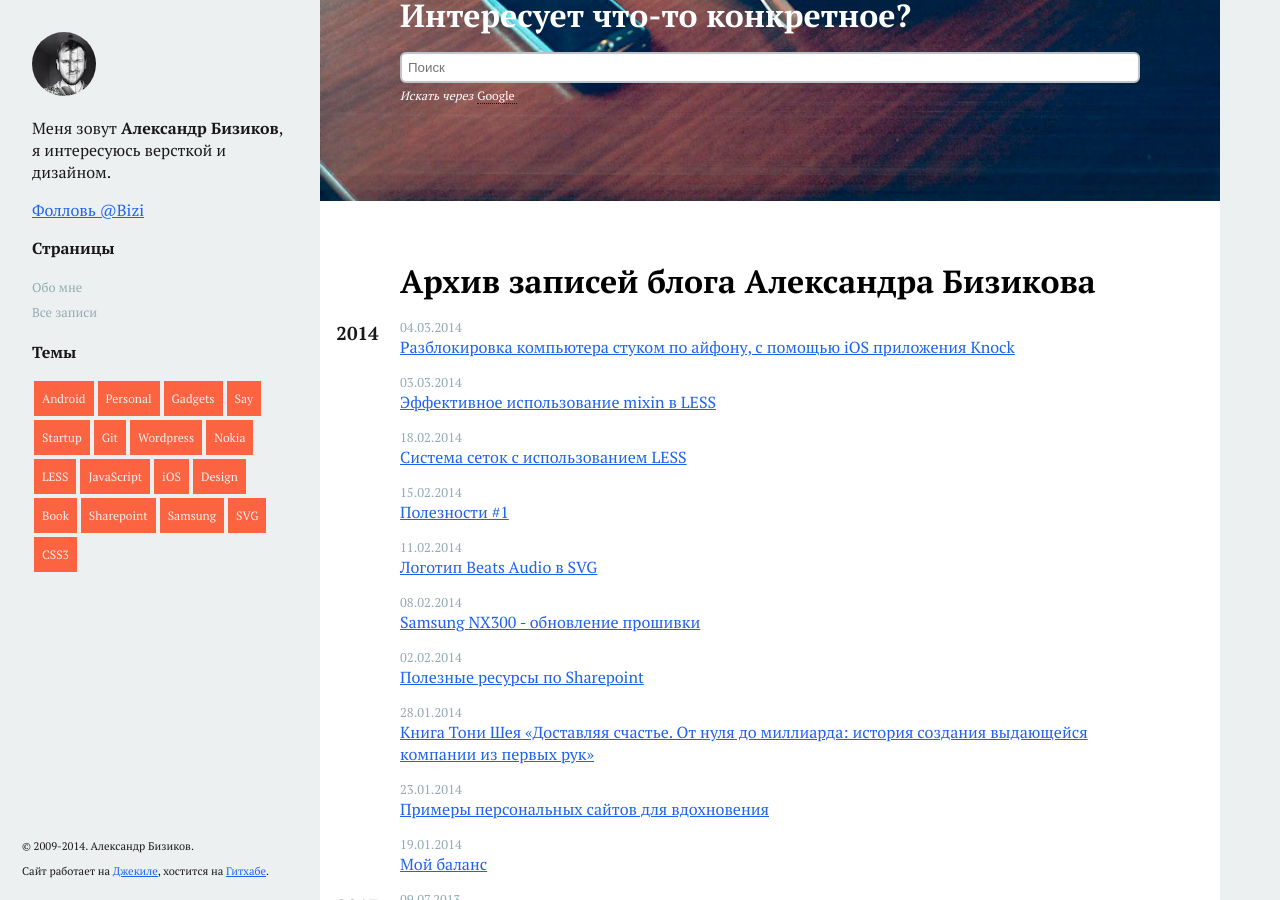
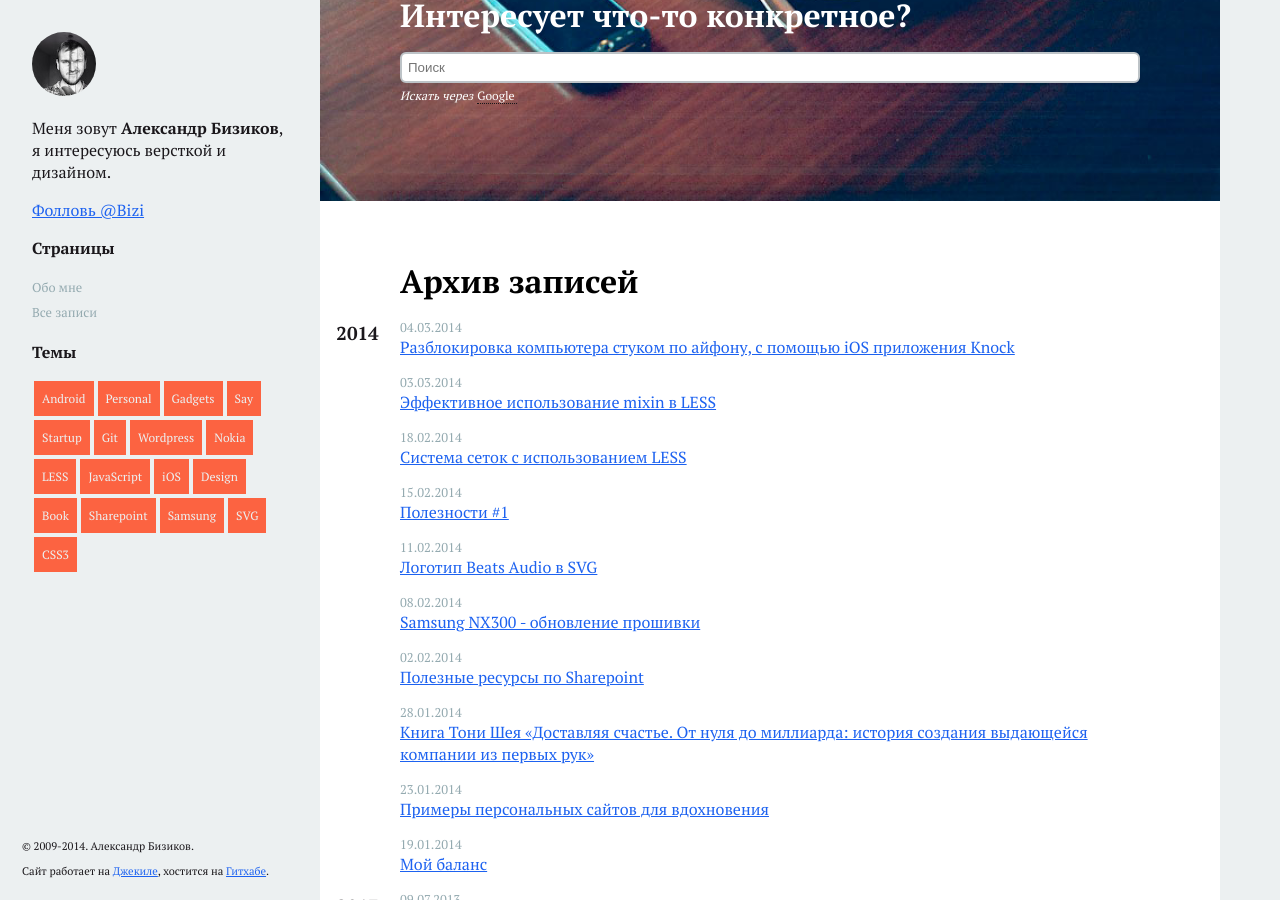
Before and after one commit to anna-vanlee/bizikov.ru, a Jekyll site: the page built from archive/index.html, in a window 1280 px wide and 900 px high, scrolled down 403 px. Built offline with Jekyll 4.4.1, drawn with Linux system fonts in a browser that asks for light colours; comment, search, counter and statistics services are not loaded.

Commit message:
Update index.html

```diff
--- a/archive/index.html
+++ b/archive/index.html
@@ -1,6 +1,6 @@
 ---
 layout: page
-title: Архив записей блога Александра Бизикова
+title: Архив записей
 cover: upload/page/archive/eda.jpg
 search: true
 comment: false
```
